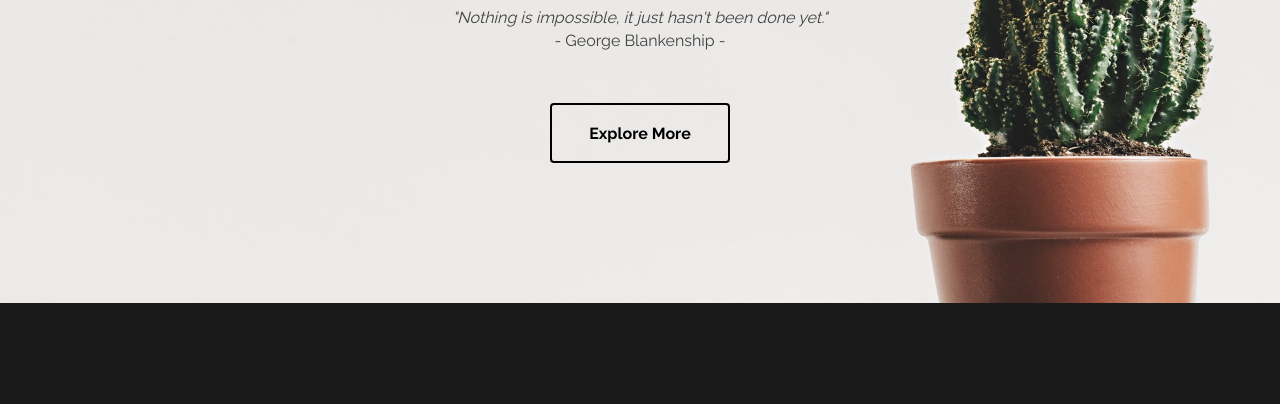
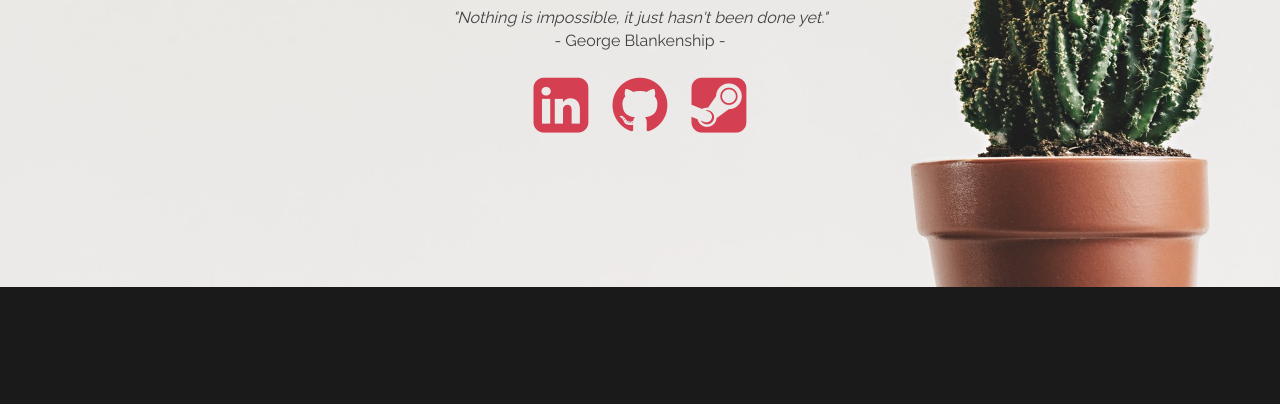
Before and after one commit to dthe223/dthe223.github.io, a plain HTML site: page index.html in a window 1280 px wide. Shown: the part 396-800 px from the top of the page. Drawn offline with Linux system fonts and the light colour scheme.

Commit message:
Add social icons on home page

```diff
--- a/index.html
+++ b/index.html
@@ -43,7 +43,10 @@
 						<h1>Deavin Hester</h1>
 						<h2 class="rotate" style="color: black;">STUDENT, DEVELOPER, UNDERGRADUATE RESEARCH ASST.</h2>
 						<p style="color: #414142;"><i>"Nothing is impossible, it just hasn't been done yet."</i></br>- George Blankenship -</p>
-						<a  style="color: black; border: 2px solid black;" href="#work" class="btn btn-default smoothScroll wow fadeInUp" data-wow-delay="1s">Explore More</a>
+						<span style="float:center">
+							<a href="https://www.linkedin.com/in/deavinhester/" class="fa fa-linkedin-square fa-4x" style="color: #D43F52; padding: 10px;"></a>
+							<a href="https://github.com/dthe223" class="fa fa-github fa-4x" style="color: #D43F52; padding: 10px;"></a>
+							<a href="https://www.steamcommunity.com/id/ProcrastinatingFrog" class="fa fa-steam-square fa-4x" style="color: #D43F52; padding: 10px;"></a>
 					</div>
 					<div class="col-md-2"></div>
 				</div>
```
